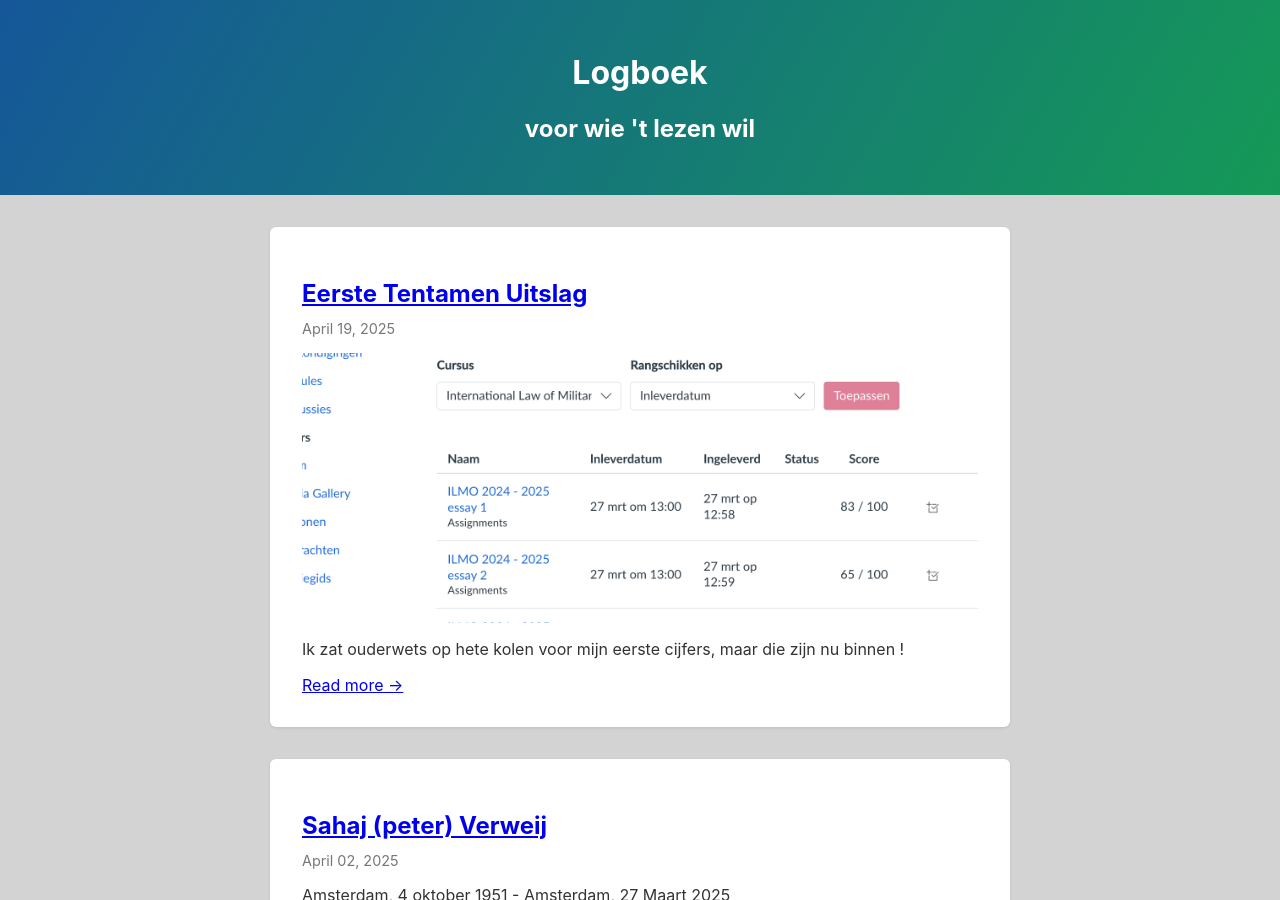
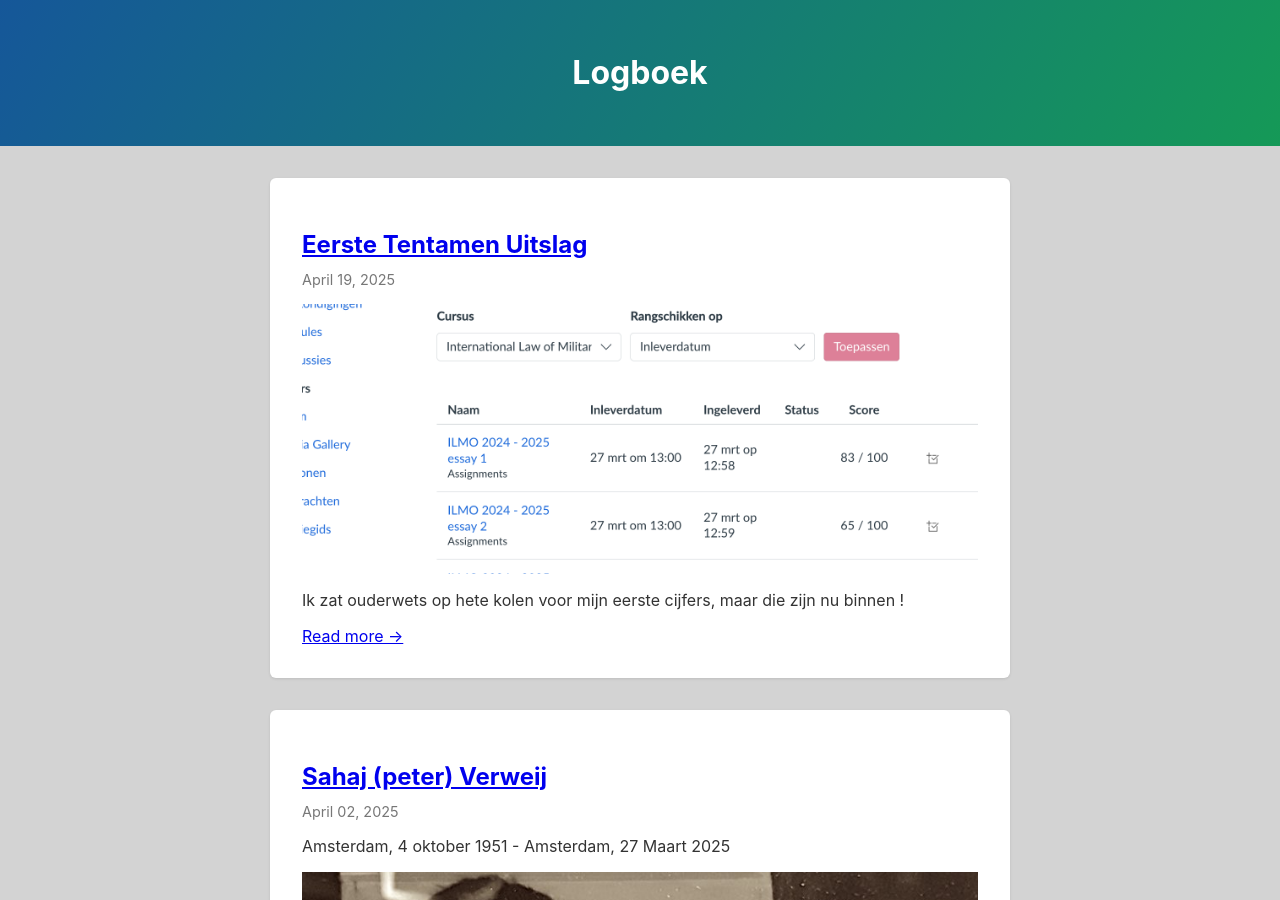
Before and after one commit to fprisse/clean-blog, a Jekyll site: the page built from index.md, in a window 1280 px wide and 900 px high. Built offline with Jekyll 4.4.1, drawn with Linux system fonts in a browser that asks for light colours.

Commit message:
Update default.html

```diff
--- a/_layouts/default.html
+++ b/_layouts/default.html
@@ -41,8 +41,8 @@
   </head>
   <body>
     <header class="page-header" role="banner">
-      <h1 class="project-name">{{ page.title | default: site.title | default: site.github.repository_name }}</h1>
-      <h2 class="project-tagline">{{ page.description | default: site.description | default: site.github.project_tagline }}</h2>
+      <h1>{{ page.title }}</h1>
+      <p>{{ page.date | date: "%B %d, %Y" }}</p>
     </header>
 
     <main id="content" class="main-content" role="main">
```
